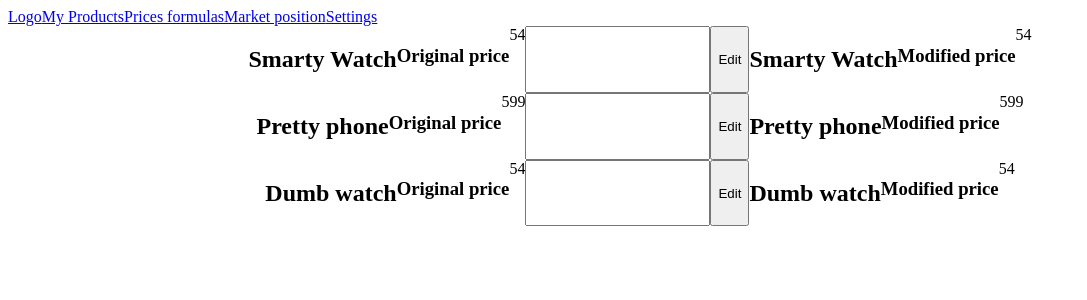
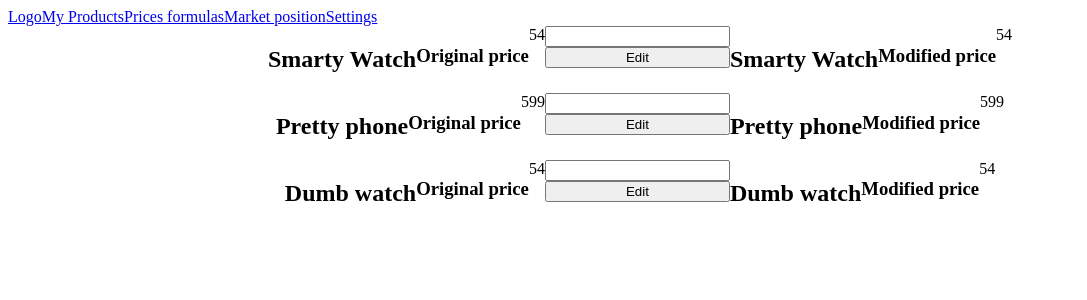
Before and after one commit to pablongo/formula-check-project-pau-gallardo, a React (Create React App) app in the folder react-solution/: page / in a window 1280 px wide. Shown: the top 300 px of the page, without its empty margins (0-1087 px from the left). Built offline with nearby package versions, Linux system fonts and the light colour scheme.

Commit message:
Style formula component

```diff
--- /dev/null
+++ b/react-solution/src/components/Formula.css
@@ -0,0 +1,4 @@
+.formula-container{
+    display: flex;
+    flex-direction: column;
+}
--- a/react-solution/src/components/Formula.jsx
+++ b/react-solution/src/components/Formula.jsx
@@ -3,6 +3,8 @@ import { PropTypes } from 'prop-types';
 import { useDispatch } from 'react-redux';
 
 import { saveFormulaAndPrice } from '../redux/actions/actionCreators';
+
+import './Formula.css';
 
 export default function Formula({ product, index }) {
   const dispatch = useDispatch();
@@ -55,7 +57,7 @@ export default function Formula({ product, index }) {
   }
 
   return (
-    <>
+    <form className="formula-container">
       <input
         type="text"
         name="formula-input"
@@ -70,7 +72,7 @@ export default function Formula({ product, index }) {
           </>
         )
         : <button type="button" onClick={handleEdit}>Edit</button>}
-    </>
+    </form>
   );
 }
 
--- a/react-solution/src/components/ProductsEditor.jsx
+++ b/react-solution/src/components/ProductsEditor.jsx
@@ -10,11 +10,11 @@ export default function ProductsEditor({ products }) {
   return (
     <>
       {products?.map((product, index) => (
-        <articles className="product-formula">
+        <article className="product-formula">
           <Product product={product} modified />
           <Formula product={product} index={index} />
           <Product product={product} modified={false} />
-        </articles>
+        </article>
       ))}
     </>
   );
```
